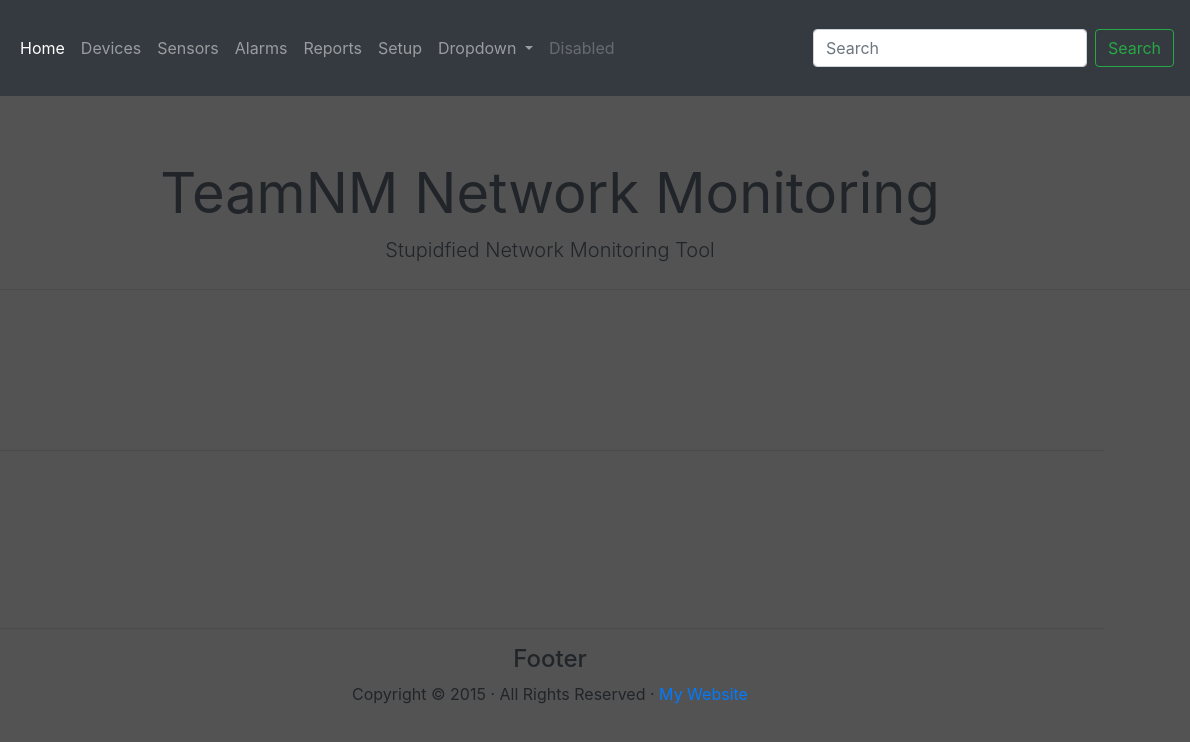
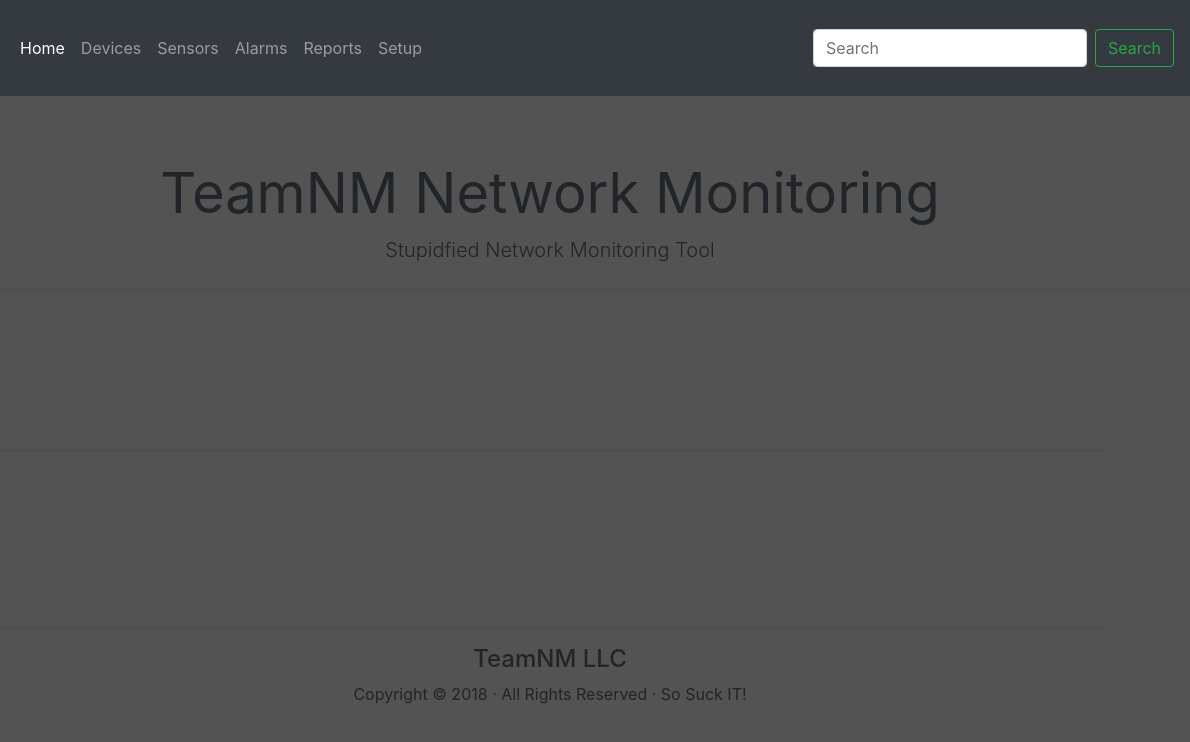
Before and after one commit to FuSe01/NetworkMonitoring, a plain HTML site: page index.html in a window 1280 px wide. Shown: the full height of the page, 90-1280 px from the left. Drawn offline with Linux system fonts and the light colour scheme.

Commit message:
Footer Cleanup - Nav cleanup

```diff
--- a/index.html
+++ b/index.html
@@ -36,20 +36,7 @@
 			  <li class="nav-item">
                 <a class="nav-link" href="#">Setup <span class="sr-only"></span></a>
              </li>
-             <li class="nav-item dropdown">
-                <a class="nav-link dropdown-toggle" href="#" id="navbarDropdown" role="button" data-toggle="dropdown" aria-haspopup="true" aria-expanded="false">
-                Dropdown
-                </a>
-                <div class="dropdown-menu" aria-labelledby="navbarDropdown">
-                   <a class="dropdown-item" href="#">Action</a>
-                   <a class="dropdown-item" href="#">Another action</a>
-                   <div class="dropdown-divider"></div>
-                   <a class="dropdown-item" href="#">Something else here</a>
-                </div>
-             </li>
-             <li class="nav-item">
-                <a class="nav-link disabled" href="#">Disabled</a>
-             </li>
+
           </ul>
           <form class="form-inline my-2 my-lg-0">
              <input class="form-control mr-sm-2" type="search" placeholder="Search" aria-label="Search">
@@ -83,8 +70,8 @@
        <hr>
        <div class="row">
           <div class="text-center col-lg-6 offset-lg-3">
-             <h4>Footer </h4>
-             <p>Copyright &copy; 2015 &middot; All Rights Reserved &middot; <a href="#" >My Website</a></p>
+            <h4>TeamNM LLC</h4>
+            <p>Copyright &copy; 2018 &middot; All Rights Reserved &middot; So Suck IT!</p>
           </div>
        </div>
     </div>
```
